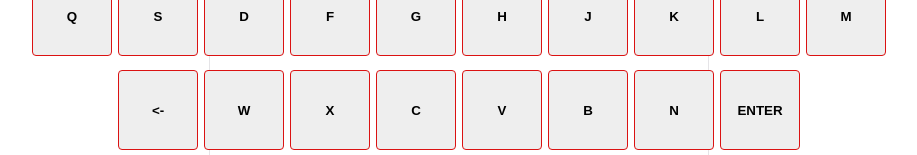
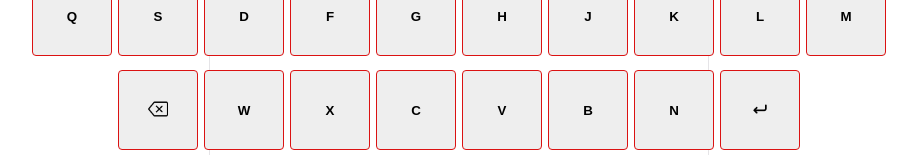
Before and after one commit to amaaune/tp-wordle-react, a React (Vite) app in the folder logia/: page / in a window 1280 px wide. Shown: the part 645-800 px from the top of the page, without its empty margins (181-1098 px from the left). Built offline with nearby package versions, Linux system fonts and the light colour scheme.

Commit message:
[ADD] img keyboard

```diff
--- a/logia/src/Keyboard.tsx
+++ b/logia/src/Keyboard.tsx
@@ -1,3 +1,6 @@
+import enterIcon from "./enter.png";
+import deleteIcon from "./delete.png";
+
 export function Keyboard() {
 
     const rows = [
@@ -8,6 +11,11 @@ export function Keyboard() {
     const lastRows = [
         ["<-", "W", "X", "C", "V", "B", "N", "ENTER"]
     ];
+
+    const icons: Record<string, string> = {
+        "ENTER": enterIcon,
+        "<-": deleteIcon,
+    };
 
 return (
     <div className="keyboard-container">
@@ -32,7 +40,13 @@ return (
                     <tr key={i}>
                         {lastRow.map((letter) => (
                             <td key={letter}>
-                                <button>{letter}</button>
+                                <button>
+                                    {icons[letter] ? (
+                                        <img src={icons[letter]} alt={letter} className="key-icon" />
+                                    ) : (
+                                        letter
+                                    )}
+                                </button>
                             </td>
                         ))}
                     </tr>
--- a/logia/src/keyboard.css
+++ b/logia/src/keyboard.css
@@ -32,3 +32,8 @@ button {
     width: 80px;
     height: 80px;
 }
+
+.key-icon {
+    width: 20px;
+    height: 20px;
+}
```
Also changed, not shown: logia/src/delete.png (added), logia/src/enter.png (added).
